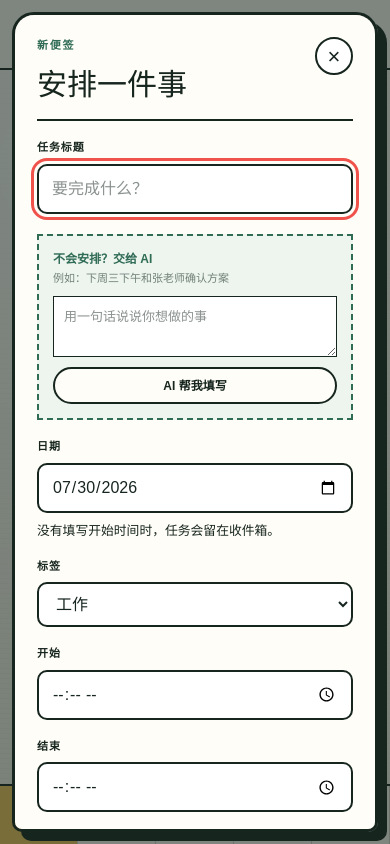
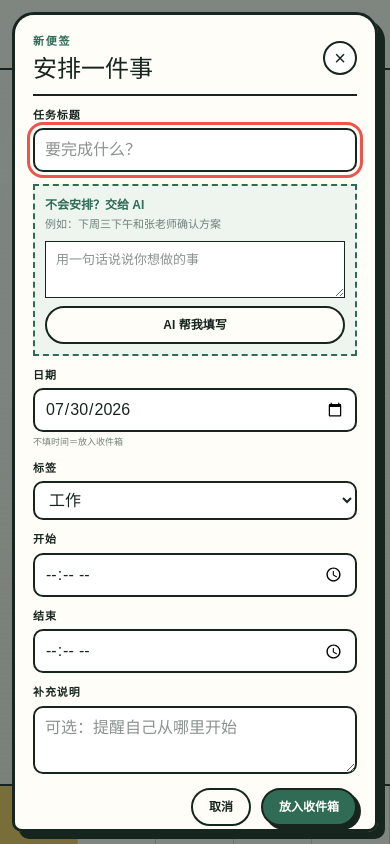
Before and after one commit to jamesjone1989/xiguagongzuotai-wangye, a Next.js app: page / in a window 390 px wide. Both pictures are taken after a click on the button "安排一件事". Shown: the top 844 px of the page. Built offline with nearby package versions, Linux system fonts and the light colour scheme; a web font is replaced by a local one.

Commit message:
fit task editor within one screen

```diff
--- a/app/globals.css
+++ b/app/globals.css
@@ -2384,45 +2384,115 @@ h2 {
 }
 
 .task-modal {
-  width: min(560px, 100%);
+  width: min(720px, 100%);
+  max-height: calc(100dvh - 32px);
+  overflow-y: auto;
   border: 3px solid var(--ink);
-  border-radius: 22px;
+  border-radius: 20px;
   background: var(--paper-light);
-  padding: 28px;
-  box-shadow: 9px 9px 0 var(--ink);
+  padding: 20px 22px;
+  box-shadow: 7px 7px 0 var(--ink);
+  scrollbar-color: var(--leaf) transparent;
 }
 
 .modal-heading {
   display: flex;
+  align-items: center;
   justify-content: space-between;
   gap: 20px;
   border-bottom: 2px solid var(--ink);
-  padding-bottom: 16px;
+  padding-bottom: 10px;
+}
+
+.task-modal .eyebrow {
+  margin-bottom: 4px;
 }
 
 .modal-heading h2 {
   margin-bottom: 0;
   font-family: "Songti SC", "STSong", serif;
-  font-size: 30px;
+  font-size: 26px;
 }
 
 .modal-heading > button {
   display: grid;
-  width: 38px;
-  height: 38px;
+  width: 34px;
+  height: 34px;
   place-items: center;
   border: 2px solid var(--ink);
   border-radius: 50%;
   background: white;
   cursor: pointer;
-  font-size: 22px;
+  font-size: 20px;
+}
+
+.task-modal > .field,
+.task-modal .field-grid .field {
+  gap: 5px;
+  margin-top: 11px;
+}
+
+.task-modal .field input,
+.task-modal .field select,
+.task-modal .field textarea {
+  padding: 8px 10px;
+}
+
+.task-modal > .field textarea {
+  min-height: 58px;
+}
+
+.task-modal .field-grid {
+  grid-template-columns: 1.25fr 0.8fr 1fr 1fr;
+  gap: 0 10px;
+}
+
+.task-modal .field small {
+  color: var(--muted);
+  font-size: 9px;
+  line-height: 1.3;
+}
+
+.task-modal .ai-arranger {
+  grid-template-columns: minmax(0, 1fr) auto;
+  gap: 8px 10px;
+  margin-top: 12px;
+  padding: 10px;
+}
+
+.task-modal .ai-arranger > div {
+  grid-column: 1 / -1;
+}
+
+.task-modal .ai-arranger textarea {
+  grid-column: 1;
+  min-height: 46px;
+  max-height: 72px;
+  padding: 8px 10px;
+}
+
+.task-modal .ai-arranger .button {
+  grid-row: 2;
+  grid-column: 2;
+  align-self: stretch;
+  min-height: 38px;
+}
+
+.task-modal .ai-arranger-message {
+  grid-column: 1 / -1;
+}
+
+.task-modal .button {
+  min-height: 38px;
+  padding: 0.5rem 1rem;
+  font-size: 12px;
 }
 
 .modal-actions {
   display: flex;
   justify-content: flex-end;
   gap: 10px;
-  margin-top: 24px;
+  margin-top: 14px;
 }
 
 .toast {
@@ -2850,7 +2920,24 @@ h2 {
     max-height: calc(100dvh - 24px);
     overflow-y: auto;
     border-radius: 22px 22px 10px 10px;
-    padding: 22px;
+    padding: 18px;
+  }
+
+  .task-modal .field-grid {
+    grid-template-columns: repeat(2, minmax(0, 1fr));
+    gap: 0 10px;
+  }
+
+  .task-modal .ai-arranger {
+    grid-template-columns: minmax(0, 1fr) auto;
+  }
+
+  .task-modal .ai-arranger .button {
+    width: auto;
+  }
+
+  .task-modal .modal-heading h2 {
+    font-size: 24px;
   }
 
   .toast {
@@ -2858,6 +2945,23 @@ h2 {
     bottom: 82px;
     left: 16px;
     max-width: none;
+  }
+}
+
+@media (max-width: 430px) {
+  .task-modal .field-grid,
+  .task-modal .ai-arranger {
+    grid-template-columns: 1fr;
+  }
+
+  .task-modal .ai-arranger textarea,
+  .task-modal .ai-arranger .button {
+    grid-row: auto;
+    grid-column: 1;
+  }
+
+  .task-modal .ai-arranger .button {
+    width: 100%;
   }
 }
 
--- a/app/page.tsx
+++ b/app/page.tsx
@@ -1782,7 +1782,7 @@ function TaskModal({
               onChange={(event) => setDraft({ ...draft, date: event.target.value })}
               required
             />
-            <small>没有填写开始时间时，任务会留在收件箱。</small>
+            <small>不填时间＝放入收件箱</small>
           </label>
           <label className="field">
             <span>标签</span>
```
Also changed, not shown: 1 other file (tests, documents, lock files or other folders).
